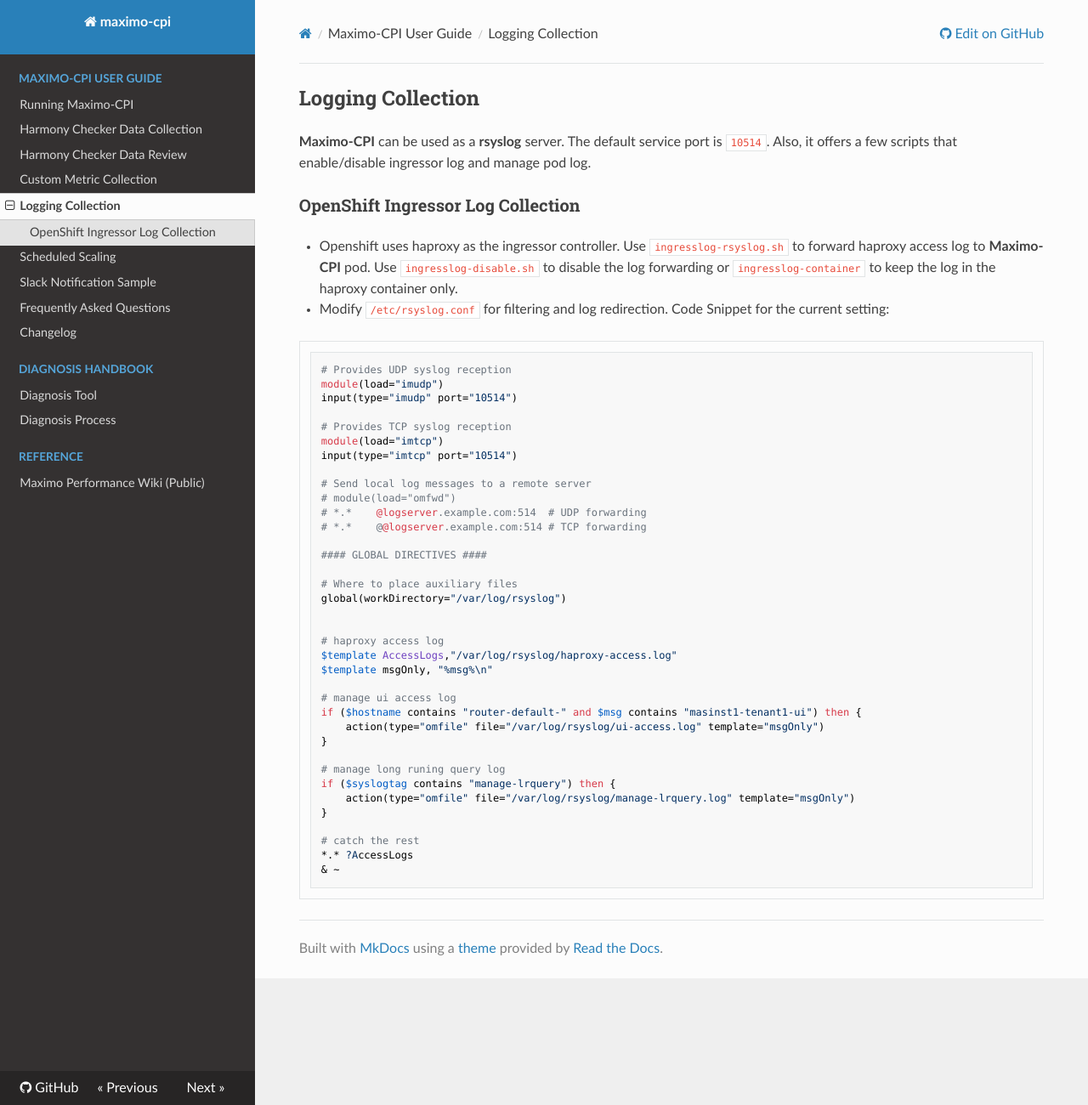
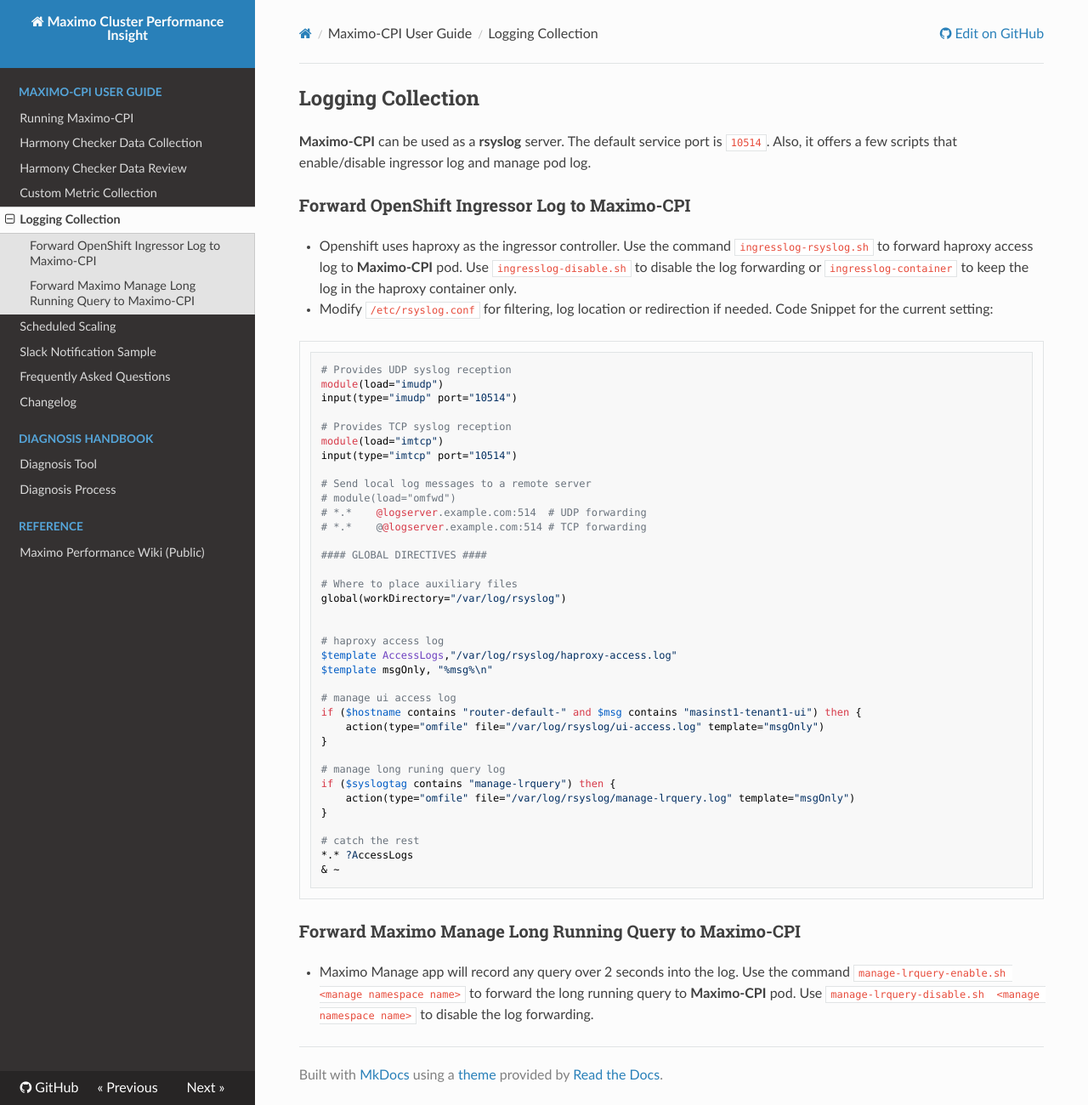
Before and after one commit to ibm-mas/mcpi, an MkDocs documentation site: the page built from docs/maximo-cpi/logging-collection.md, in a window 1280 px wide and 1300 px high. Shown: the whole window at 85% size. Built offline with MkDocs 1.6.1, drawn with Linux system fonts in a browser that asks for light colours; nearby versions of some CDN libraries.

````diff
--- a/docs/maximo-cpi/logging-collection.md
+++ b/docs/maximo-cpi/logging-collection.md
@@ -2,10 +2,10 @@
 
 **Maximo-CPI** can be used as a **rsyslog** server. The default service port is `10514`. Also, it offers a few scripts that enable/disable ingressor log and manage pod log.
 
-### OpenShift Ingressor Log Collection
+### Forward OpenShift Ingressor Log to Maximo-CPI
 
-- Openshift uses haproxy as the ingressor controller. Use `ingresslog-rsyslog.sh` to forward haproxy access log to **Maximo-CPI** pod. Use `ingresslog-disable.sh` to disable the log forwarding or `ingresslog-container` to keep the log in the haproxy container only.
-- Modify `/etc/rsyslog.conf` for filtering and log redirection. Code Snippet for the current setting:
+- Openshift uses haproxy as the ingressor controller. Use the command `ingresslog-rsyslog.sh` to forward haproxy access log to **Maximo-CPI** pod. Use `ingresslog-disable.sh` to disable the log forwarding or `ingresslog-container` to keep the log in the haproxy container only.
+- Modify `/etc/rsyslog.conf` for filtering, log location or redirection if needed. Code Snippet for the current setting:
 
 ```bash
 # Provides UDP syslog reception
@@ -45,3 +45,7 @@
 *.* ?AccessLogs
 & ~
 ```
+
+### Forward Maximo Manage Long Running Query to Maximo-CPI
+
+- Maximo Manage app will record any query over 2 seconds into the log. Use the command `manage-lrquery-enable.sh <manage namespace name>` to forward the long running query to **Maximo-CPI** pod. Use `manage-lrquery-disable.sh  <manage namespace name>` to disable the log forwarding.
--- a/mkdocs.yml
+++ b/mkdocs.yml
@@ -1,4 +1,4 @@
-site_name: maximo-cpi
+site_name: Maximo Cluster Performance Insight
 site_url: https://ibm-mas.github.io/mcpi
 
 repo_name: GitHub
````
